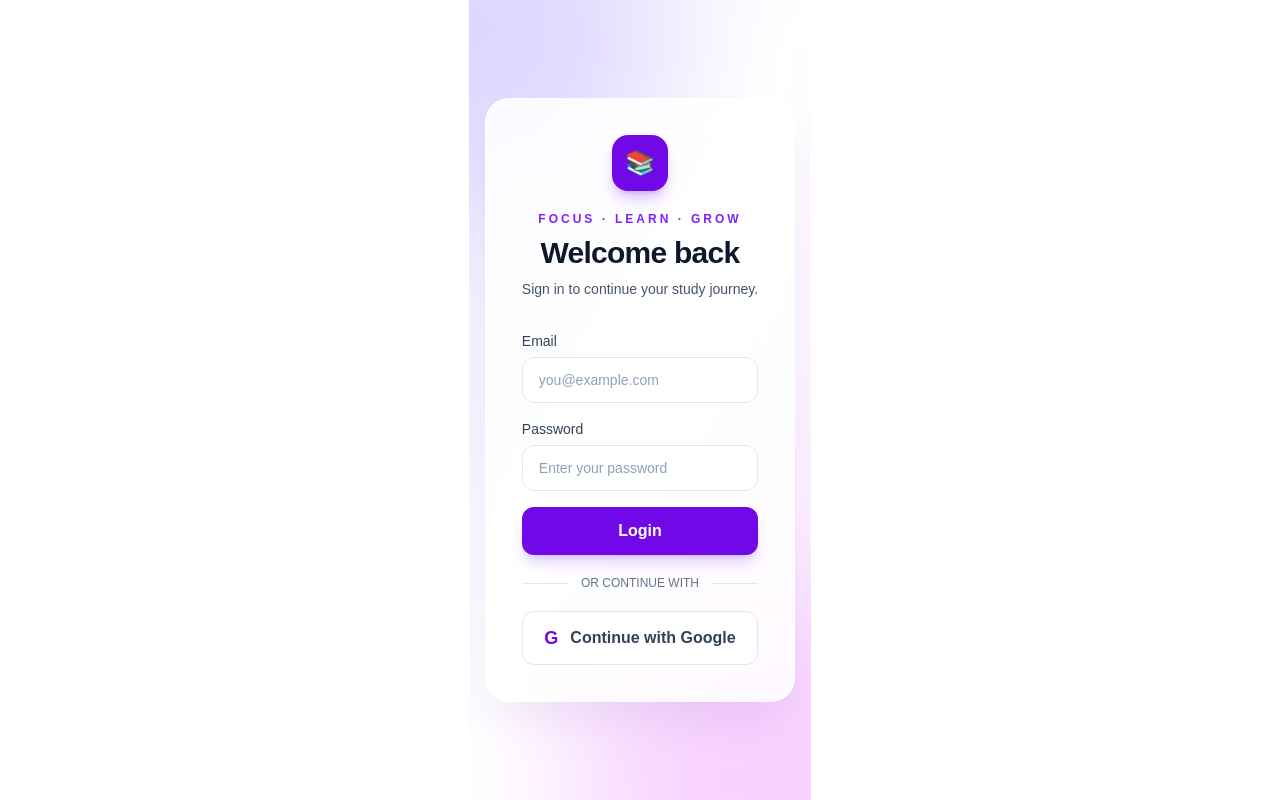
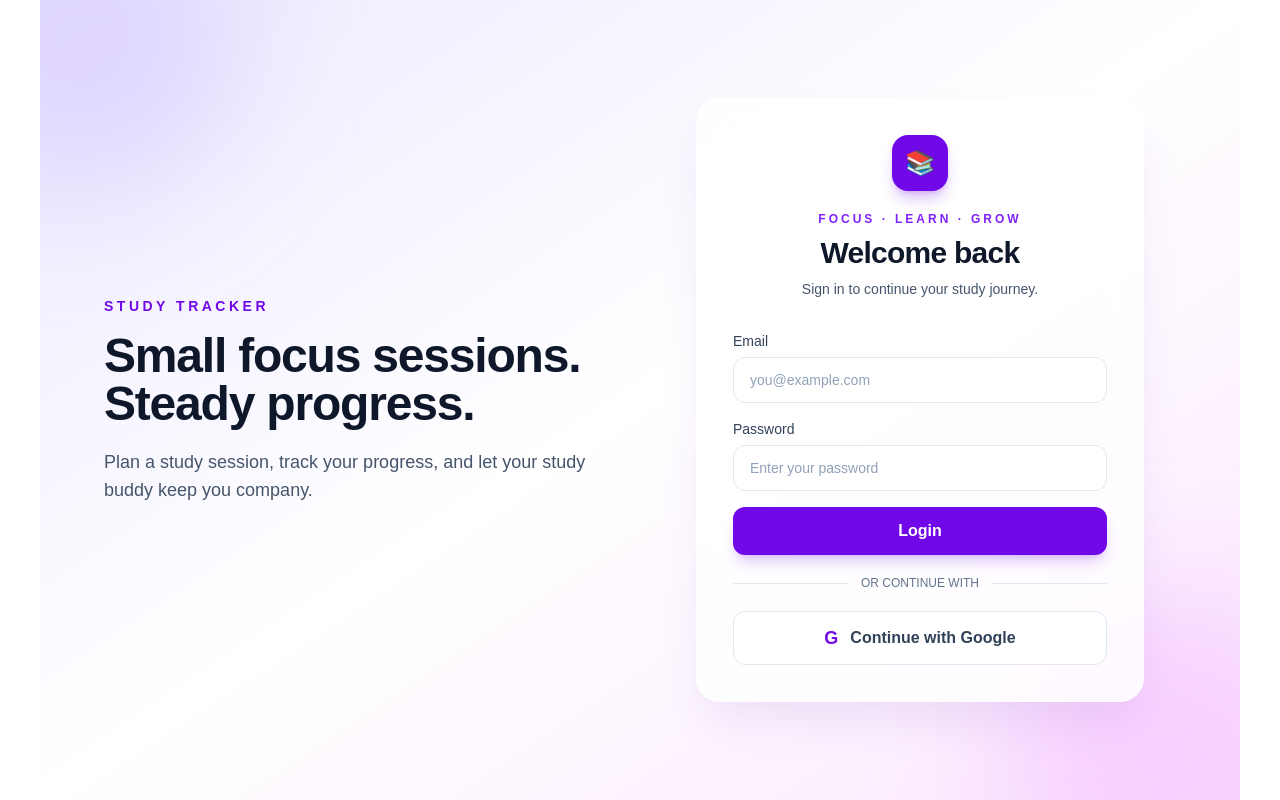
Before and after one commit to itz-ati/study-tracker, a Next.js app: page /login in a window 1280 px wide. Built offline with nearby package versions, Linux system fonts and the light colour scheme; no server answers; the database is empty.

Commit message:
Improve responsive login layout

```diff
--- a/components/auth/login-form.tsx
+++ b/components/auth/login-form.tsx
@@ -49,7 +49,7 @@ export default function LoginForm() {
   }
 
   return (
-    <main className="relative grid min-h-screen place-items-center overflow-hidden bg-gradient-to-br from-violet-100 via-white to-fuchsia-100 px-4 py-12 dark:from-slate-950 dark:via-violet-950 dark:to-slate-900">
+    <main className="relative grid min-h-screen place-items-center overflow-hidden bg-gradient-to-br from-violet-100 via-white to-fuchsia-100 px-4 py-12 dark:from-slate-950 dark:via-violet-950 dark:to-slate-900 lg:grid-cols-2 lg:gap-12 lg:px-16">
       <div
         aria-hidden="true"
         className="absolute -left-24 -top-24 h-72 w-72 rounded-full bg-violet-300/40 blur-3xl dark:bg-violet-500/20"
@@ -58,7 +58,20 @@ export default function LoginForm() {
         aria-hidden="true"
         className="absolute -bottom-28 -right-20 h-80 w-80 rounded-full bg-fuchsia-300/40 blur-3xl dark:bg-fuchsia-500/20"
       />
-
+<aside className="relative z-10 hidden max-w-xl lg:block">
+  <p className="text-sm font-bold uppercase tracking-[0.25em] text-violet-700 dark:text-violet-300">
+    Study Tracker
+  </p>
+  <h2 className="mt-4 text-5xl font-bold tracking-tight text-slate-900 dark:text-white">
+    Small focus sessions.
+    <br />
+    Steady progress.
+  </h2>
+  <p className="mt-5 max-w-lg text-lg text-slate-600 dark:text-slate-300">
+    Plan a study session, track your progress, and let your study buddy keep
+    you company.
+  </p>
+</aside>
       <section className="relative w-full max-w-md rounded-3xl border border-white/70 bg-white/85 p-7 shadow-2xl shadow-violet-900/10 backdrop-blur-xl sm:p-9 dark:border-white/10 dark:bg-slate-900/85">
         <header className="mb-8 text-center">
           <div className="mx-auto mb-5 grid h-14 w-14 place-items-center rounded-2xl bg-violet-700 text-2xl shadow-lg shadow-violet-700/25">
```
